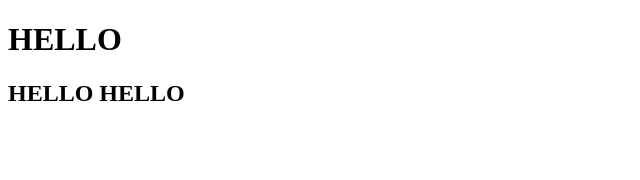
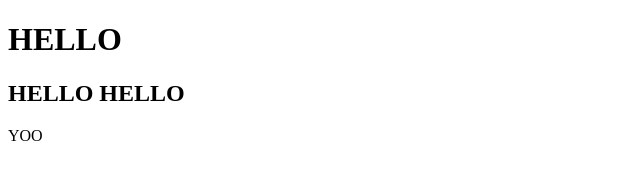
Before and after one commit to rselvasoyak/branchingPractice, a plain HTML site: page index.html in a window 1280 px wide. Shown: the full height of the page, 0-640 px from the left. Drawn offline with Linux system fonts and the light colour scheme.

Commit message:
added footer

```diff
--- a/index.html
+++ b/index.html
@@ -15,5 +15,8 @@
       HELLO HELLO
     </h2>
   </header>
+  <footer>
+    <p>YOO</p>
+  </footer>
 </body>
 </html>
```
